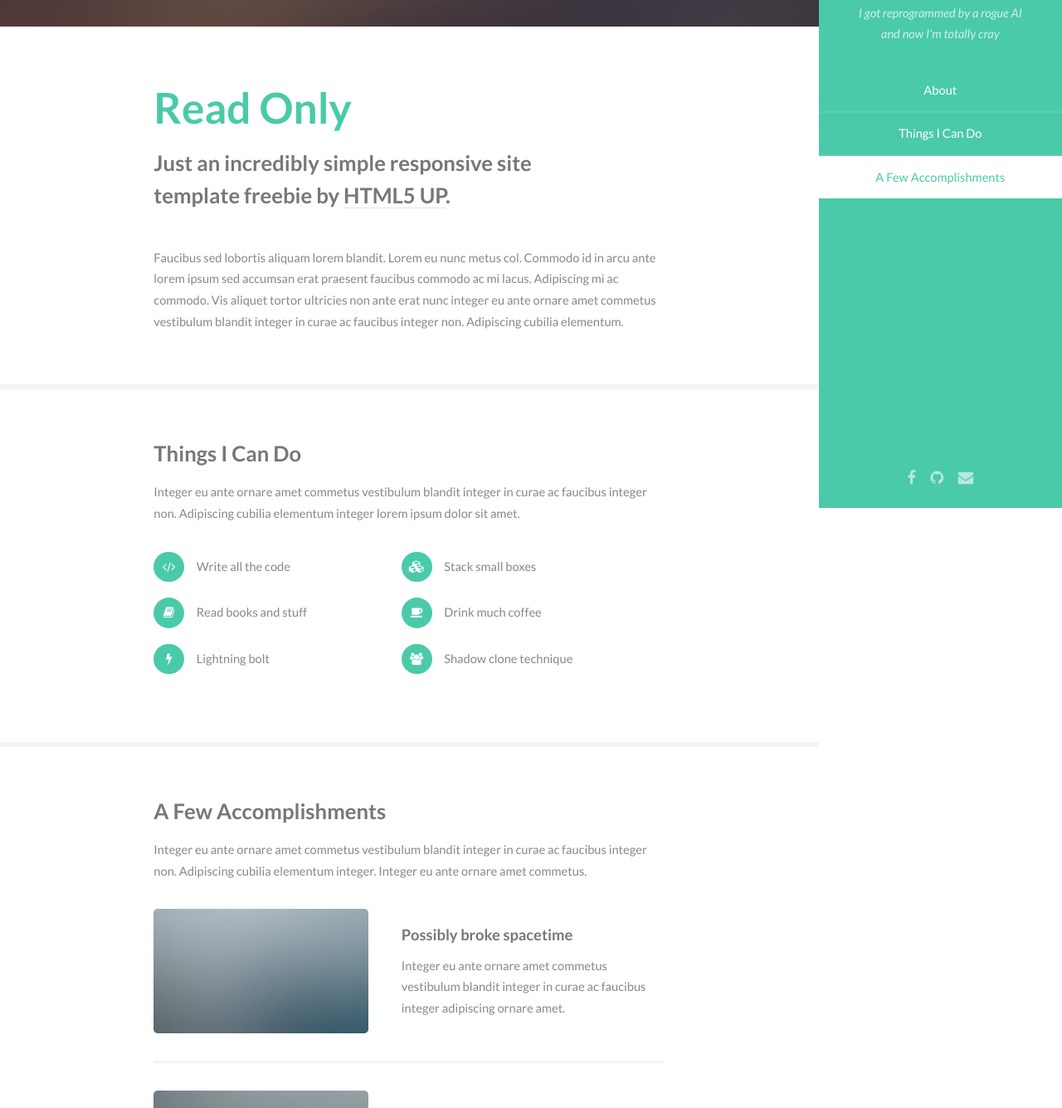
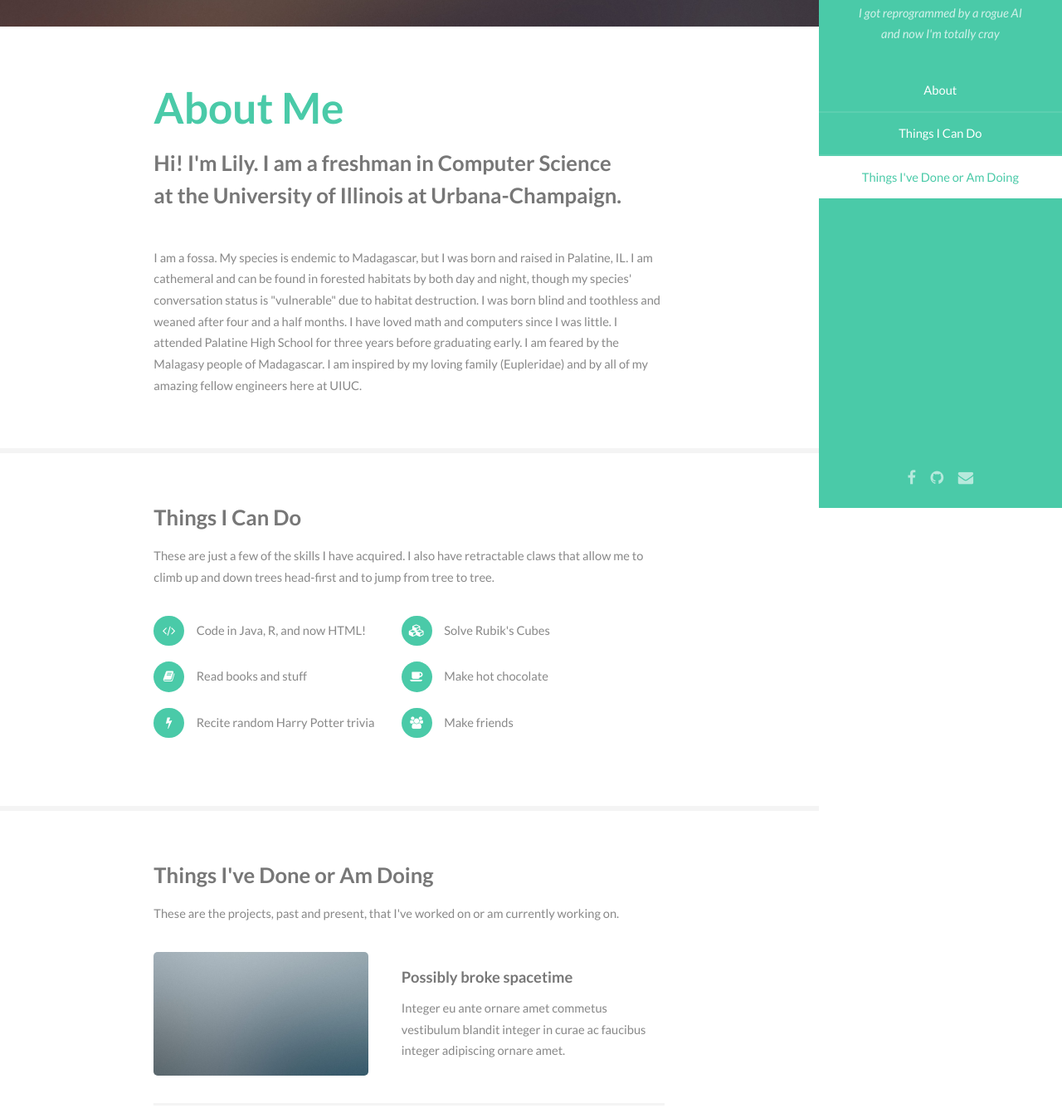
Before and after one commit to bobalu88/lyzahn2-old.github.io, a plain HTML site: page index.html in a window 1280 px wide. Shown: the part 188-1523 px from the top of the page at 83% size. Drawn offline with Linux system fonts and the light colour scheme.

Commit message:
Sections 1 & 2

```diff
--- a/index.html
+++ b/index.html
@@ -6,7 +6,7 @@
 -->
 <html>
 	<head>
-		<title>Welcome To My World</title>
+		<title>Lily Zahn</title>
 		<meta charset="utf-8" />
 		<meta name="viewport" content="width=device-width, initial-scale=1" />
 		<!--[if lte IE 8]><script src="assets/js/ie/html5shiv.js"></script><![endif]-->
@@ -27,7 +27,7 @@
 					<ul>
 						<li><a href="#one" class="active">About</a></li>
 						<li><a href="#two">Things I Can Do</a></li>
-						<li><a href="#three">A Few Accomplishments</a></li>
+						<li><a href="#three">Things I've Done or Am Doing</a></li>
 					</ul>
 				</nav>
 				<footer>
@@ -49,11 +49,11 @@
 							<section id="one">
 								<div class="container">
 									<header class="major">
-										<h2>Read Only</h2>
-										<p>Just an incredibly simple responsive site<br />
-										template freebie by <a href="http://html5up.net">HTML5 UP</a>.</p>
+										<h2>About Me</h2>
+										<p>Hi! I'm Lily. I am a freshman in Computer Science<br />
+										at the University of Illinois at Urbana-Champaign.</p>
 									</header>
-									<p>Faucibus sed lobortis aliquam lorem blandit. Lorem eu nunc metus col. Commodo id in arcu ante lorem ipsum sed accumsan erat praesent faucibus commodo ac mi lacus. Adipiscing mi ac commodo. Vis aliquet tortor ultricies non ante erat nunc integer eu ante ornare amet commetus vestibulum blandit integer in curae ac faucibus integer non. Adipiscing cubilia elementum.</p>
+									<p>I am a fossa. My species is endemic to Madagascar, but I was born and raised in Palatine, IL. I am cathemeral and can be found in forested habitats by both day and night, though my species' conversation status is "vulnerable" due to habitat destruction. I was born blind and toothless and weaned after four and a half months. I have loved math and computers since I was little. I attended Palatine High School for three years before graduating early. I am feared by the Malagasy people of Madagascar. I am inspired by my loving family (Eupleridae) and by all of my amazing fellow engineers here at UIUC.</p>
 								</div>
 							</section>
 
@@ -61,14 +61,14 @@
 							<section id="two">
 								<div class="container">
 									<h3>Things I Can Do</h3>
-									<p>Integer eu ante ornare amet commetus vestibulum blandit integer in curae ac faucibus integer non. Adipiscing cubilia elementum integer lorem ipsum dolor sit amet.</p>
+									<p>These are just a few of the skills I have acquired. I also have retractable claws that allow me to climb up and down trees head-first and to jump from tree to tree.</p>
 									<ul class="feature-icons">
-										<li class="fa-code">Write all the code</li>
-										<li class="fa-cubes">Stack small boxes</li>
+										<li class="fa-code">Code in Java, R, and now HTML!</li>
+										<li class="fa-cubes">Solve Rubik's Cubes</li>
 										<li class="fa-book">Read books and stuff</li>
-										<li class="fa-coffee">Drink much coffee</li>
-										<li class="fa-bolt">Lightning bolt</li>
-										<li class="fa-users">Shadow clone technique</li>
+										<li class="fa-coffee">Make hot chocolate</li>
+										<li class="fa-bolt">Recite random Harry Potter trivia</li>
+										<li class="fa-users">Make friends</li>
 									</ul>
 								</div>
 							</section>
@@ -76,8 +76,8 @@
 						<!-- Three -->
 							<section id="three">
 								<div class="container">
-									<h3>A Few Accomplishments</h3>
-									<p>Integer eu ante ornare amet commetus vestibulum blandit integer in curae ac faucibus integer non. Adipiscing cubilia elementum integer. Integer eu ante ornare amet commetus.</p>
+									<h3>Things I've Done or Am Doing</h3>
+									<p>These are the projects, past and present, that I've worked on or am currently working on.</p>
 									<div class="features">
 										<article>
 											<a href="#" class="image"><img src="images/pic01.jpg" alt="" /></a>
```
